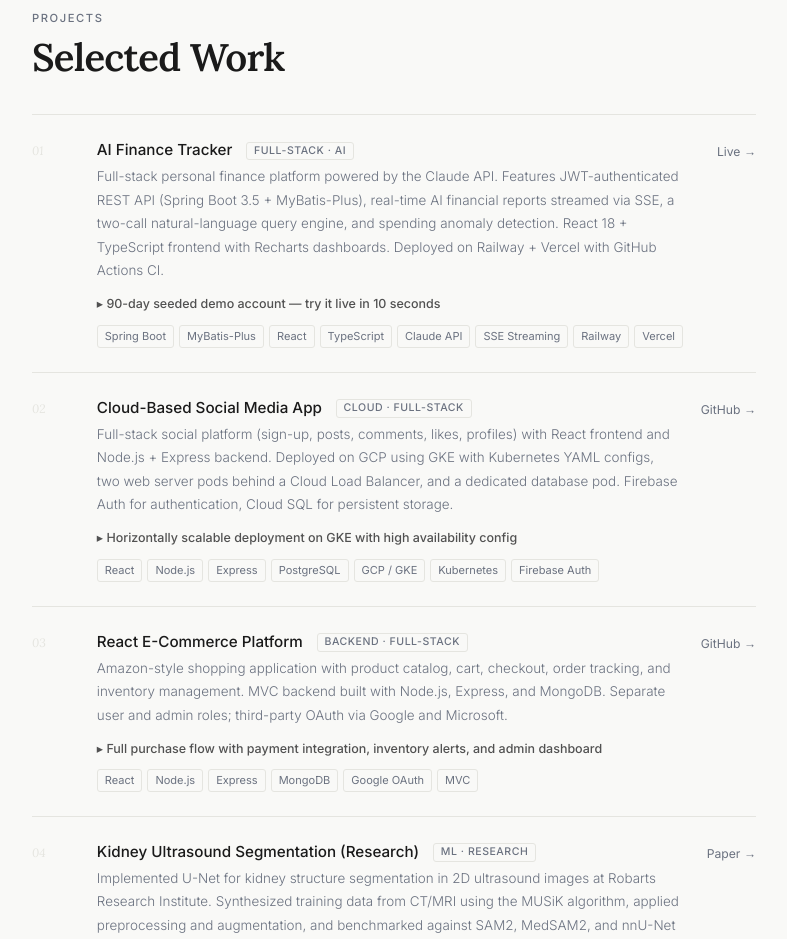
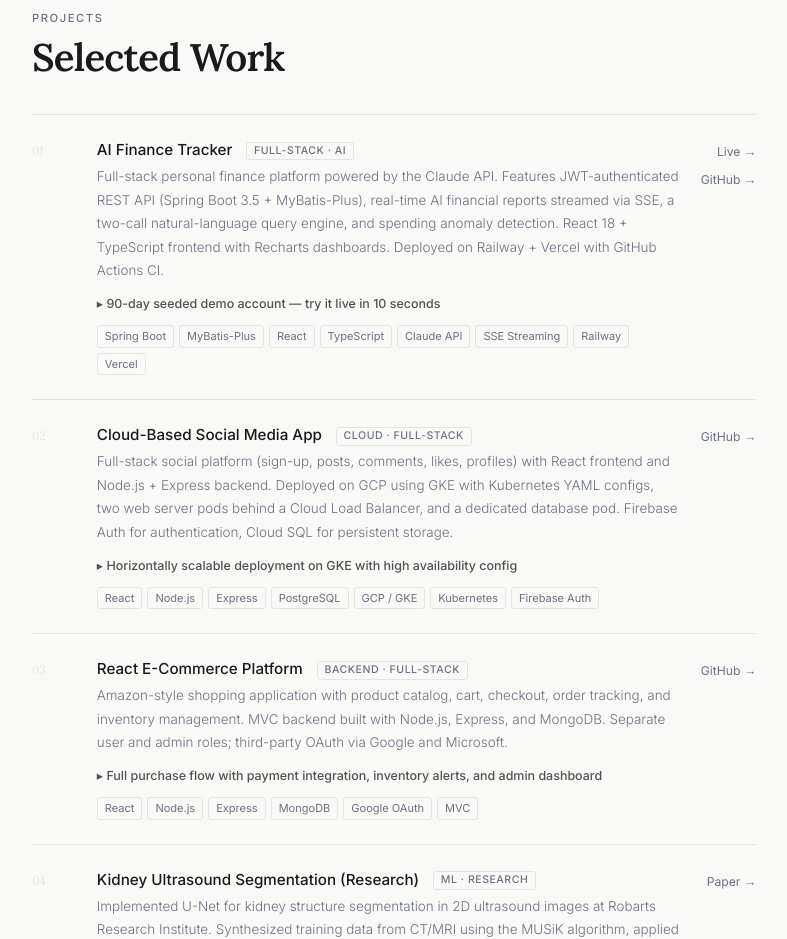
Before and after one commit to zbai53/zbai53.github.io, a plain HTML site: page index.html in a window 1280 px wide. Shown: the part 2680-3619 px from the top of the page, without its empty margins (246-1033 px from the left). Drawn offline with Linux system fonts and the light colour scheme.

Commit message:
Update index.html

```diff
--- a/index.html
+++ b/index.html
@@ -581,8 +581,13 @@
             <span class="tag">Vercel</span>
           </div>
         </div>
-        <a href="https://ai-finance-tracker-lake.vercel.app" class="proj-gh" target="_blank">Live →</a>
+        <div style="display:flex;flex-direction:column;gap:4px;align-items:flex-end">
+           <a href="https://ai-finance-tracker-lake.vercel.app" class="proj-gh" target="_blank">Live →</a>
+           <a href="https://github.com/zbai53/ai-finance-tracker" class="proj-gh" target="_blank">GitHub →</a>
+         </div>
       </div>
+
+
       <div class="proj">
         <div class="proj-idx">02</div>
         <div>
```
